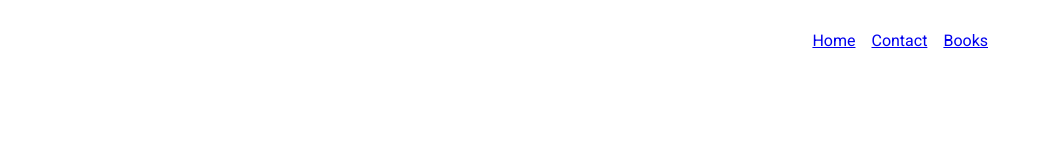
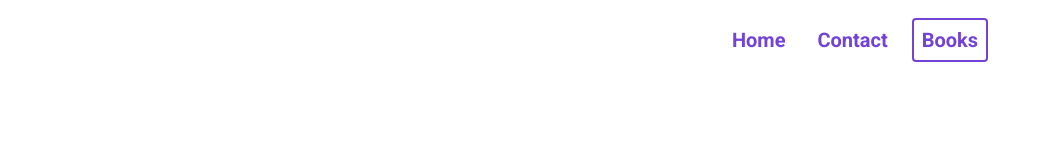
Before and after one commit to Randizzy/library, a plain HTML site: page index.html in a window 1280 px wide. Shown: the full height of the page, 228-1280 px from the left. Drawn offline with Linux system fonts and the light colour scheme.

Commit message:
navigation bar, underline effect

```diff
--- a/index.html
+++ b/index.html
@@ -15,7 +15,7 @@
                 <ul class="nav__links">
                     <li><a href="#" class="nav__link">Home</a></li>
                     <li><a href="#" class="nav__link">Contact</a></li>
-                    <li><a href="#" class="nav__link">Books</a></li>
+                    <li><a href="#" class="nav__link nav__link--primary">Books</a></li>
                 </ul>
             </div>
         </nav>
--- a/styles.css
+++ b/styles.css
@@ -35,4 +35,22 @@ li {
 
 .nav__link {
     margin-left: 16px;
+    text-decoration: none;
+    font-size: 20px;
+    color: #7342d6;
+    font-weight: bold;
+    padding: 8px;
 }
+
+.nav__link:hover {
+    text-decoration: underline;
+}
+
+.nav__link--primary {
+    border: 2px solid #7342d6;
+    border-radius: 4px;
+}
+
+.nav__link--primary:hover {
+    text-decoration: none;
+}
```
